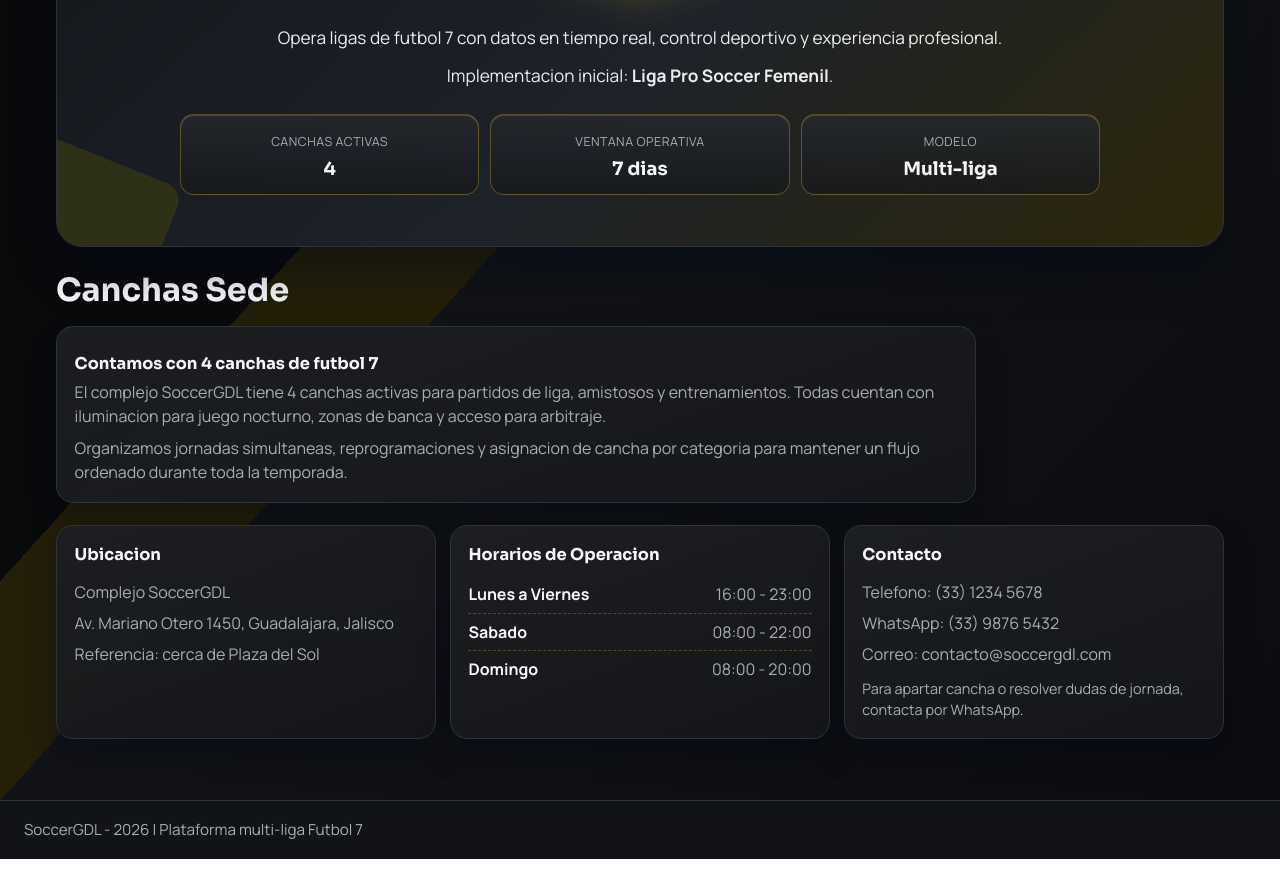
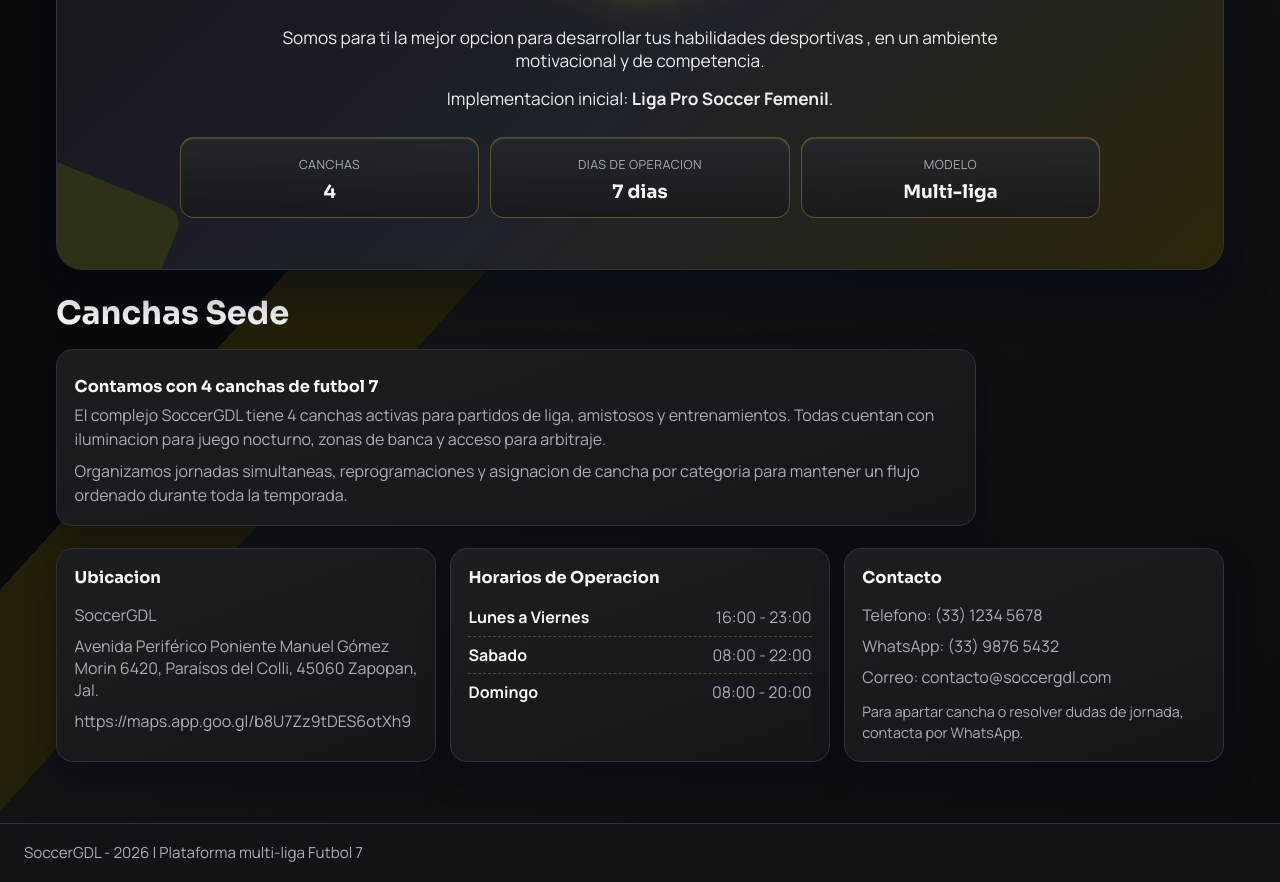
Before and after one commit to ivandg11/fut7, a React (Create React App) app in the folder frontend/: page / in a window 1280 px wide. Shown: the part 460-1342 px from the top of the page. Before the commit the page ends 1319 px from the top, so only its background shows below. Built offline with nearby package versions, Linux system fonts and the light colour scheme; no server answers.

Commit message:
update info v1

```diff
--- a/frontend/src/pages/Home.js
+++ b/frontend/src/pages/Home.js
@@ -9,19 +9,19 @@ const Home = () => {
       <div className="hero-section">
         <img src={logoSrc} alt="Soccer GDL" className="hero-logo" />
         <p>
-          Opera ligas de futbol 7 con datos en tiempo real, control deportivo y
-          experiencia profesional.
+          Somos para ti la mejor opcion para desarrollar tus habilidades
+          desportivas , en un ambiente motivacional y de competencia.
         </p>
         <p>
           Implementacion inicial: <strong>Liga Pro Soccer Femenil</strong>.
         </p>
         <div className="hero-metrics">
           <article className="hero-metric-card">
-            <span className="hero-metric-label">Canchas activas</span>
+            <span className="hero-metric-label">Canchas</span>
             <strong>4</strong>
           </article>
           <article className="hero-metric-card">
-            <span className="hero-metric-label">Ventana operativa</span>
+            <span className="hero-metric-label">Dias de operacion</span>
             <strong>7 dias</strong>
           </article>
           <article className="hero-metric-card">
@@ -52,9 +52,12 @@ const Home = () => {
         <article className="info-card">
           <h3>Ubicacion</h3>
           <ul className="contacto-lista">
-            <li>Complejo SoccerGDL</li>
-            <li>Av. Mariano Otero 1450, Guadalajara, Jalisco</li>
-            <li>Referencia: cerca de Plaza del Sol</li>
+            <li>SoccerGDL</li>
+            <li>
+              Avenida Periférico Poniente Manuel Gómez Morin 6420, Paraísos del
+              Colli, 45060 Zapopan, Jal.
+            </li>
+            <li>https://maps.app.goo.gl/b8U7Zz9tDES6otXh9</li>
           </ul>
         </article>
 
```
